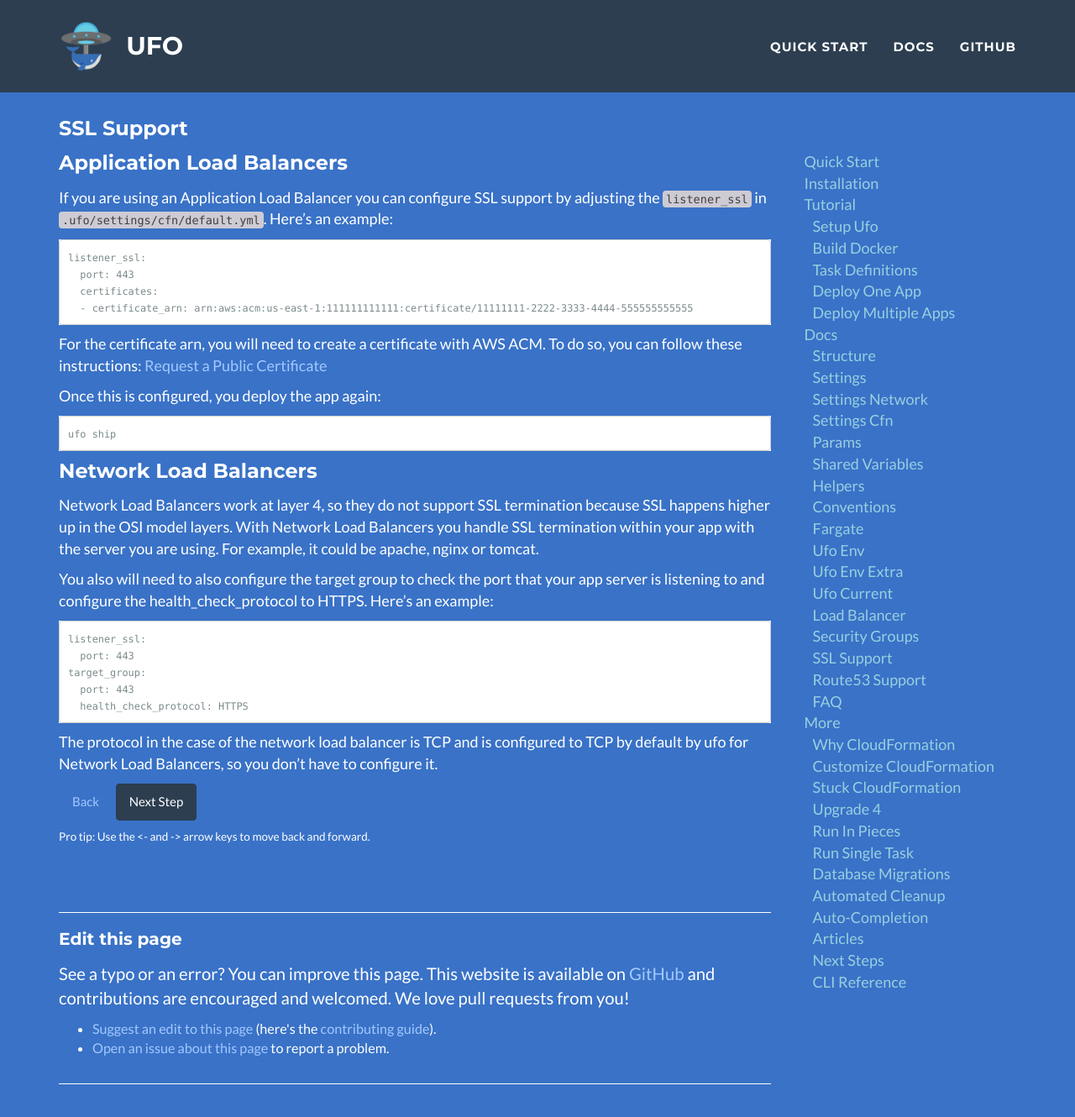
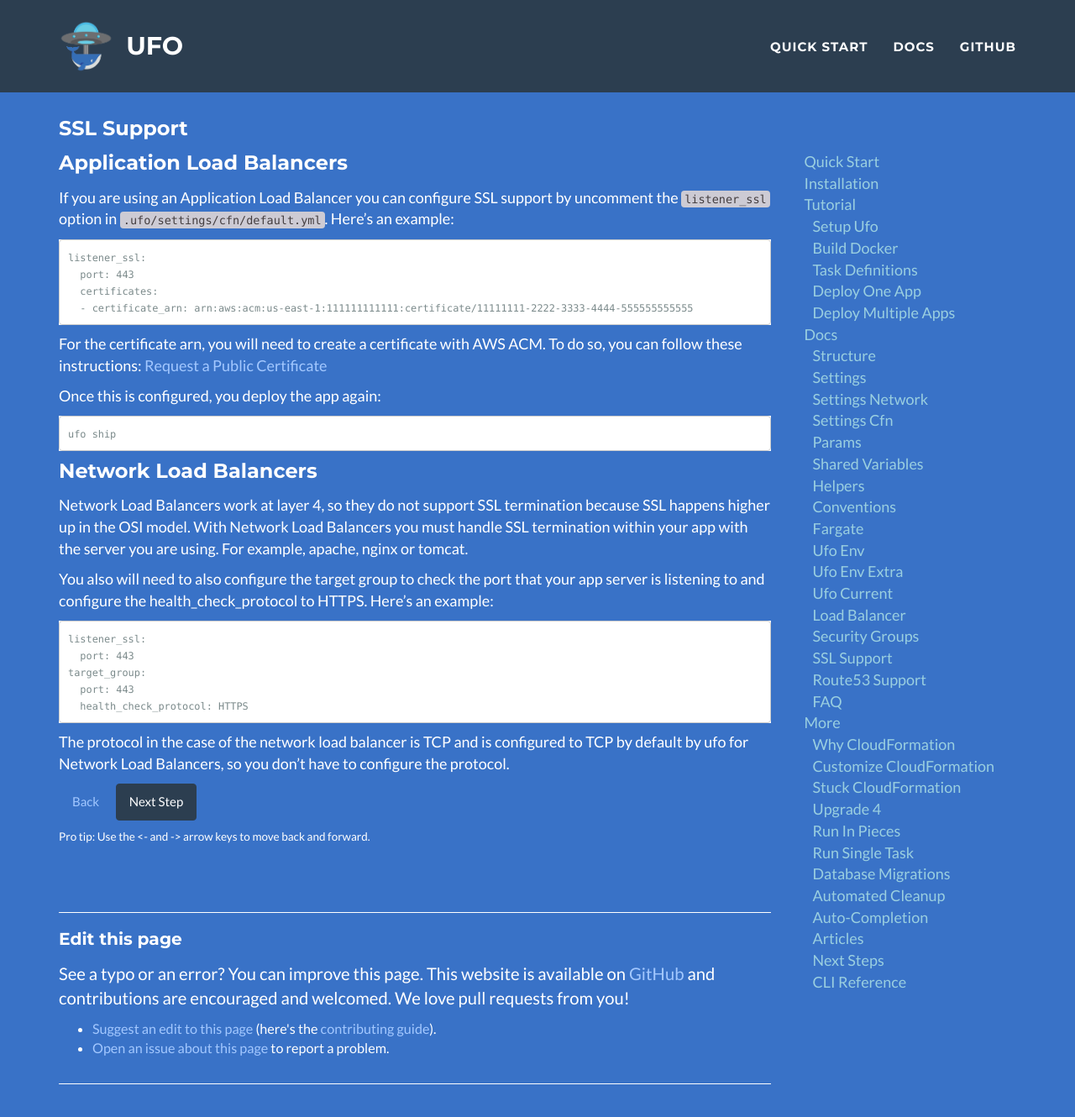
Before and after one commit to boltops-tools/ufo, a Jekyll site: the page built from docs/_docs/ssl-support.md, in a window 1280 px wide and 1400 px high. Shown: the top 1330 px of the window at 84% size. Built offline with Jekyll 4.4.1, drawn with Linux system fonts in a browser that asks for light colours.

Commit message:
remove ssl support, only create ssl listener when configured

````diff
--- a/docs/_docs/ssl-support.md
+++ b/docs/_docs/ssl-support.md
@@ -4,7 +4,7 @@ title: SSL Support
 
 ## Application Load Balancers
 
-If you are using an Application Load Balancer you can configure SSL support by adjusting the `listener_ssl` in `.ufo/settings/cfn/default.yml`.  Here's an example:
+If you are using an Application Load Balancer you can configure SSL support by uncomment the `listener_ssl` option in `.ufo/settings/cfn/default.yml`.  Here's an example:
 
 ```
 listener_ssl:
@@ -22,7 +22,7 @@ Once this is configured, you deploy the app again:
 
 ## Network Load Balancers
 
-Network Load Balancers work at layer 4, so they do not support SSL termination because SSL happens higher up in the OSI model layers. With Network Load Balancers you handle SSL termination within your app with the server you are using.  For example, it could be apache, nginx or tomcat.
+Network Load Balancers work at layer 4, so they do not support SSL termination because SSL happens higher up in the OSI model. With Network Load Balancers you must handle SSL termination within your app with the server you are using.  For example, apache, nginx or tomcat.
 
 You also will need to also configure the target group to check the port that your app server is listening to and configure the health_check_protocol to HTTPS.  Here's an example:
 
@@ -34,7 +34,7 @@ target_group:
   health_check_protocol: HTTPS
 ```
 
-The protocol in the case of the network load balancer is TCP and is configured to TCP by default by ufo for Network Load Balancers, so you don't have to configure it.
+The protocol in the case of the network load balancer is TCP and is configured to TCP by default by ufo for Network Load Balancers, so you don't have to configure the protocol.
 
 <a id="prev" class="btn btn-basic" href="{% link _docs/security-groups.md %}">Back</a>
 <a id="next" class="btn btn-primary" href="{% link _docs/route53-support.md %}">Next Step</a>
--- a/lib/cfn/stack.yml
+++ b/lib/cfn/stack.yml
@@ -125,6 +125,7 @@ Resources:
       Protocol: <%= @default_listener_protocol %>
 <%= custom_properties(:Listener) %>
 
+<% if @create_listener_ssl -%>
   ListenerSsl:
     Type: AWS::ElasticLoadBalancingV2::Listener
     Condition: CreateElbIsTrue
@@ -136,6 +137,7 @@ Resources:
       LoadBalancerArn: !Ref Elb
       Protocol: <%= @default_listener_ssl_protocol %>
 <%= custom_properties(:ListenerSsl) %>
+<% end -%>
 
 <% if @elb_type == "application" -%>
   ElbSecurityGroup:
@@ -149,10 +151,12 @@ Resources:
         FromPort: '<%= cfn[:listener][:port] %>'
         ToPort: '<%= cfn[:listener][:port] %>'
         CidrIp: 0.0.0.0/0
+<% if @create_listener_ssl -%>
       - IpProtocol: tcp
         FromPort: '<%= cfn[:listener_ssl][:port] %>'
         ToPort: '<%= cfn[:listener_ssl][:port] %>'
         CidrIp: 0.0.0.0/0
+<% end -%>
       SecurityGroupEgress:
       - IpProtocol: tcp
         FromPort: '0'
````
Also changed, not shown: lib/ufo/stack/context.rb (+7 -1 lines), 1 other file.
